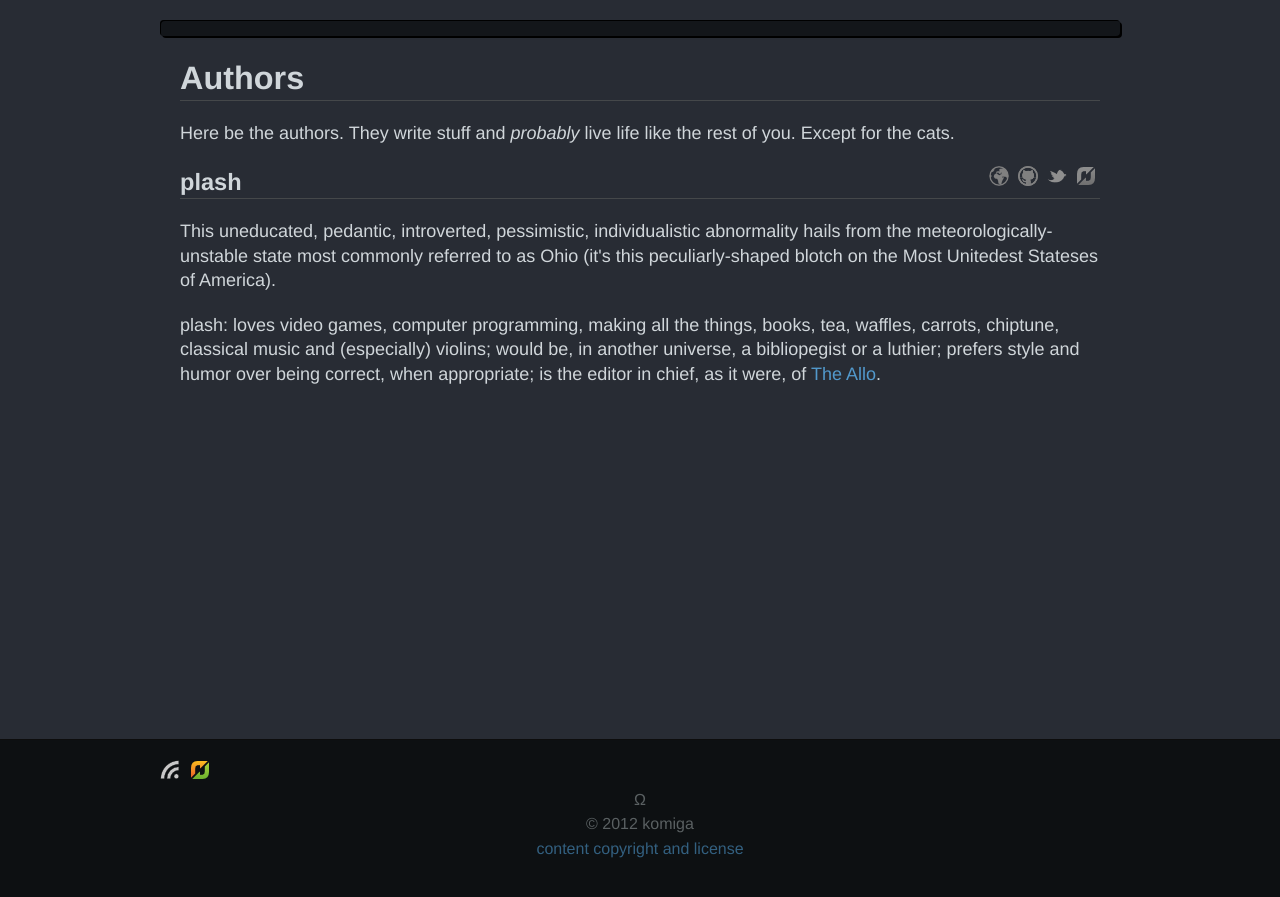
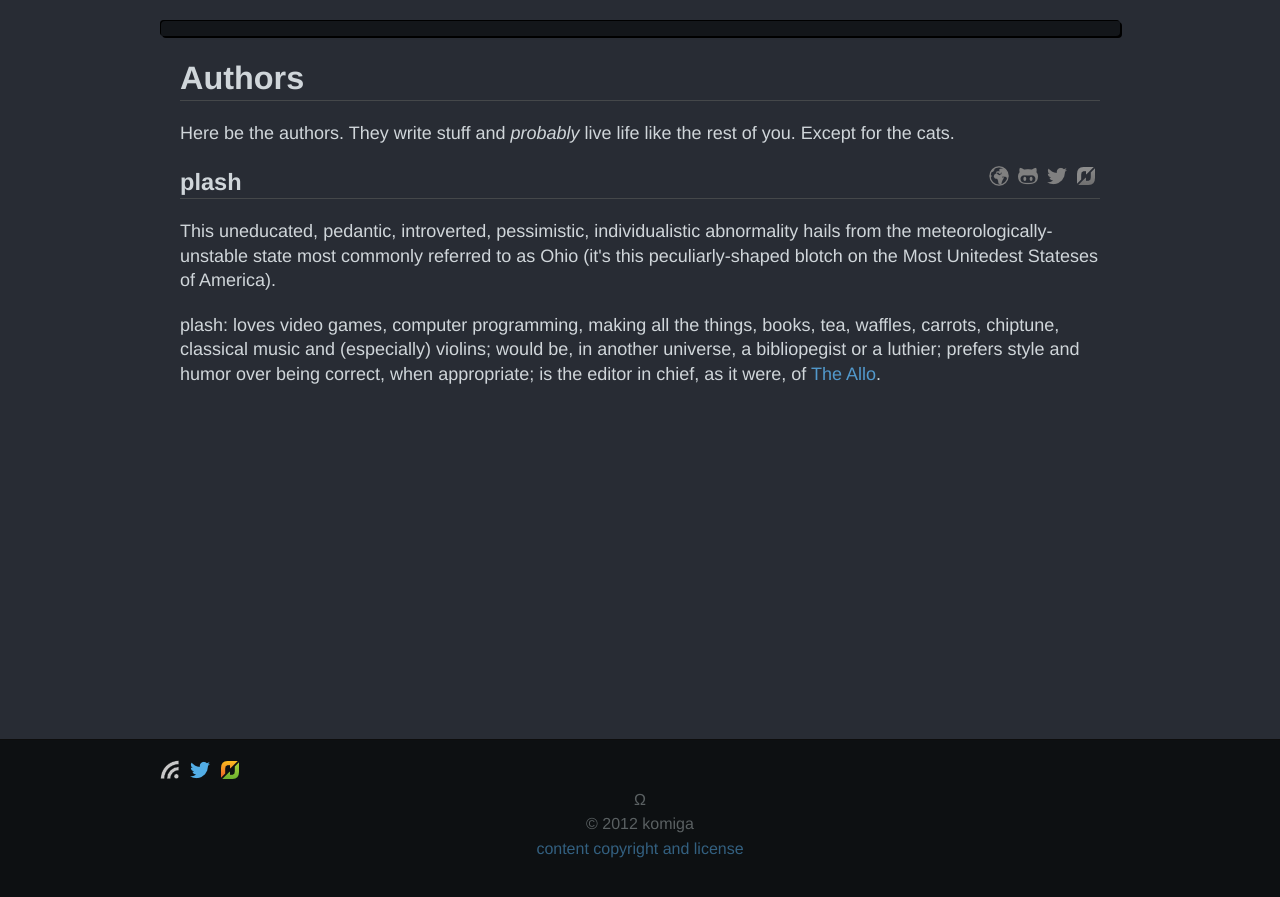
Before and after one commit to Allopoeia/allopoeia.github.com, a Jekyll site: the page built from authors.html, in a window 1280 px wide. Shown: the top 897 px of the page. Built offline with Jekyll 4.4.1, drawn with Linux system fonts in a browser that asks for light colours; Markdown is read by kramdown in place of the engine named in the settings; comment, search, counter and statistics services are not loaded.

Commit message:
Updated icons (gh-4); added global Twitter link; nav item coloring.
Added Sublime Text files to _config.yml excludes (oops).
Swapped hover and active colors for nav items.
Added global Twitter icon-link.
Replaced GitHub icon with new Octocat icon; updated Twitter icon; closes gh-4.

```diff
--- a/_config.yml
+++ b/_config.yml
@@ -6,7 +6,7 @@ auto: true
 markdown: maruku
 pygments: false
 
-exclude: ["README.md", "LICENSE.md", "CNAME", ".gitignore", "scripts", "debug"]
+exclude: ["README.md", "LICENSE.md", "CNAME", ".gitignore", "scripts", "debug", "*.sublime*"]
 
 ## Site configuration
 
--- /dev/null
+++ b/_includes/component/twitter_element
@@ -0,0 +1,3 @@
+{% unless page.disable-twitter %}
+<a href="http://twitter.com/allopoeia"><img src="/images/icons/twitter-20.png" alt="Twitter feed" title="Twitter feed"></a>
+{% endunless %}
--- a/_layouts/default.html
+++ b/_layouts/default.html
@@ -97,6 +98,7 @@ disable-plusone-global: true
 		<table>
 		<tr>
 			<td>{% include component/feedburner_element %}</td>
+			<td>{% include component/twitter_element %}</td>
 			<td>{% include component/flattr_element %}</td>
 			<td>{% include component/plusone_global %}</td>
 		</tr>
--- a/css/screen.css
+++ b/css/screen.css
@@ -274,12 +274,12 @@ a.nav-item {
 
 a:hover.nav-item {
 	text-decoration: none;
-	color: #E6E3E1;
+	color: #CCCAC8;
 }
 
-a.nav-item-active/*, a:hover.nav-item*/ {
+a.nav-item-active {
 	text-decoration: none;
-	color: #CCCAC8;
+	color: #E6E3E1;
 	text-shadow: #4D4D4D 0px 0px 4px;
 }
 
@@ -382,12 +382,12 @@ a.nav-item-active/*, a:hover.nav-item*/ {
 
 .personal-site-list .home    {background: url("/images/icons/globe-20-ds.png") no-repeat;}
 .personal-site-list .twitter {background: url("/images/icons/twitter-20-ds.png") no-repeat;}
-.personal-site-list .github  {background: url("/images/icons/github-20-ds.png") no-repeat;}
+.personal-site-list .github  {background: url("/images/icons/octocat-20-ds.png") no-repeat;}
 .personal-site-list .flattr  {background: url("/images/icons/flattr-20-ds.png") no-repeat;}
 
 .personal-site-list .home:hover    {background: url("/images/icons/globe-20.png") no-repeat;}
 .personal-site-list .twitter:hover {background: url("/images/icons/twitter-20.png") no-repeat;}
-.personal-site-list .github:hover  {background: url("/images/icons/github-20.png") no-repeat;}
+.personal-site-list .github:hover  {background: url("/images/icons/octocat-20.png") no-repeat;}
 .personal-site-list .flattr:hover  {background: url("/images/icons/flattr-20.png") no-repeat;}
 
 /* Article */
```
Also changed, not shown: other parts of _layouts/default.html (+1 -0 lines), images/icons/github-20-ds.png (deleted), images/icons/github-20.png (deleted), images/icons/octocat-20-ds.png (added), images/icons/octocat-20.png (added), images/icons/twitter-20-ds.png, images/icons/twitter-20.png.
